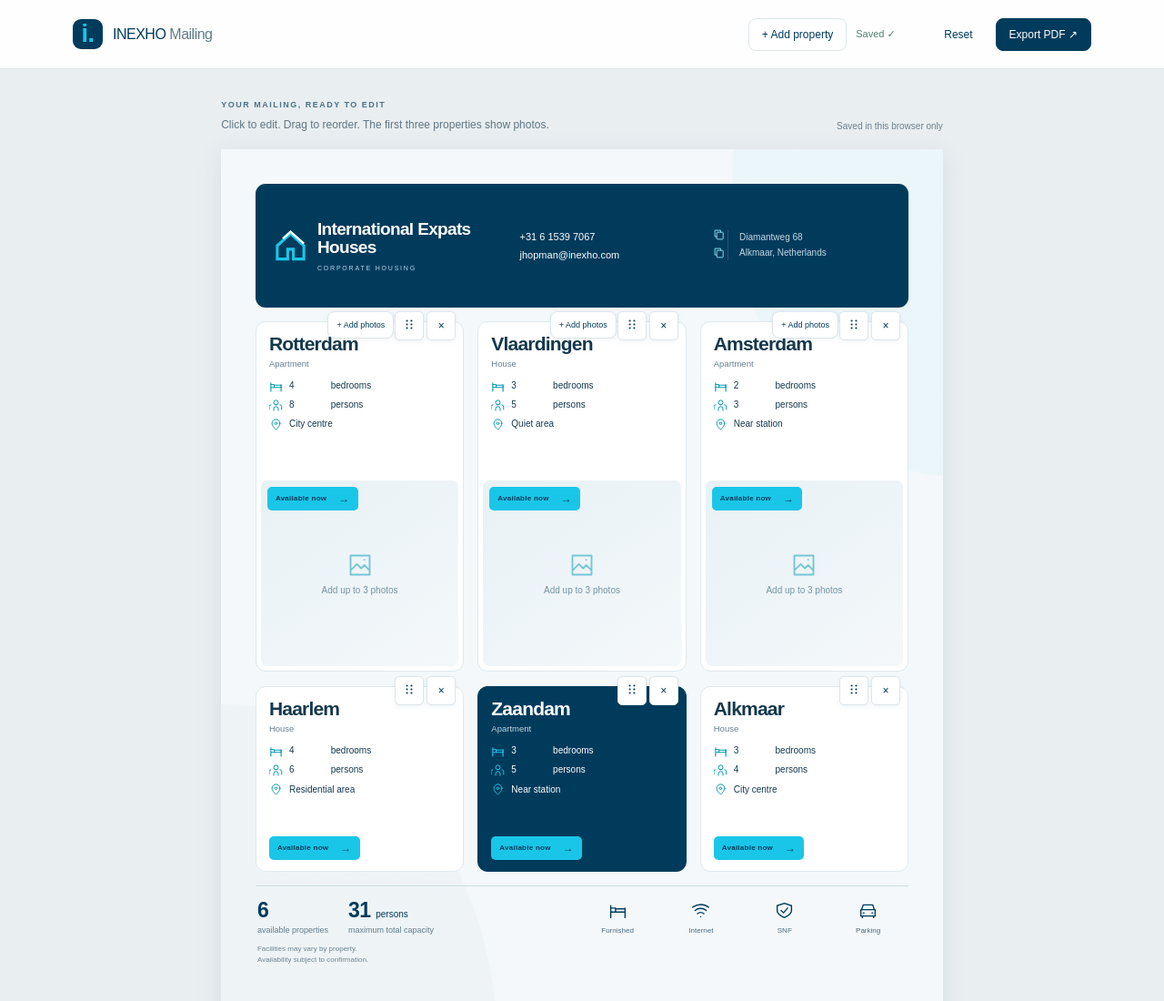
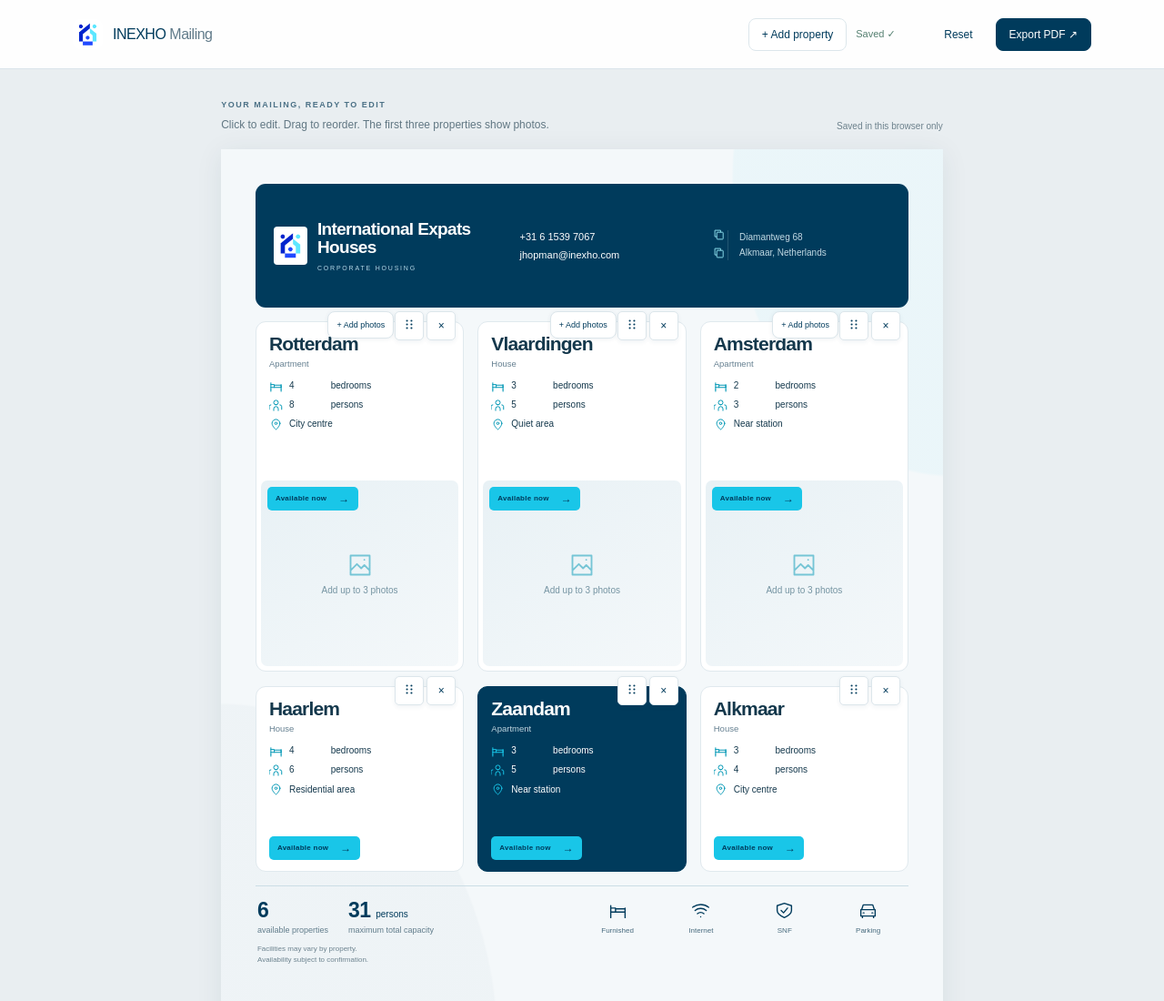
Before and after one commit to WinslayS/inexho-mailing, a website: page index.html in a window 1280 px wide. Shown: the top 1100 px of the page at 91% size. Drawn offline with Linux system fonts and the light colour scheme.

Commit message:
Add company logos and favicon

```diff
--- a/app.js
+++ b/app.js
@@ -193,7 +193,7 @@ function edit(field, value, extra = "") {
 }
 function companyHeader() {
   const c = state.company;
-  return `<header class="company-header"><div class="brand-lockup"><svg class="logo" viewBox="0 0 48 48" fill="none" aria-hidden="true"><path d="M5 24 24 7l19 17v19H28V29h-8v14H5Z" stroke="currentColor" stroke-width="4"/><path d="m13 14 11-10 19 17" stroke="white" stroke-width="3"/></svg><div><h1 data-company ${edit("name", c.name)}>${escapeHTML(c.name)}</h1><p class="eyebrow">CORPORATE HOUSING</p></div></div><div class="company-contact">${["phone", "email"].map((f) => `<div class="contact-line"><span data-company ${edit(f, c[f])}>${escapeHTML(c[f])}</span><button class="copy editor-only" data-copy="${f}" aria-label="Copy ${f}" title="Copy ${f}"><svg viewBox="0 0 20 20" width="14" height="14" fill="none" stroke="currentColor" stroke-width="1.4" aria-hidden="true"><rect x="6" y="6" width="10" height="11" rx="1"/><path d="M12 6V3H3v10h3"/></svg></button></div>`).join("")}</div><address class="company-address"><div data-company ${edit("street", c.street)}>${escapeHTML(c.street)}</div><div data-company ${edit("locality", c.locality)}>${escapeHTML(c.locality)}</div></address></header>`;
+  return `<header class="company-header"><div class="brand-lockup"><img class="logo" src="assets/logo.png" alt="International Expats Houses"><div><h1 data-company ${edit("name", c.name)}>${escapeHTML(c.name)}</h1><p class="eyebrow">CORPORATE HOUSING</p></div></div><div class="company-contact">${["phone", "email"].map((f) => `<div class="contact-line"><span data-company ${edit(f, c[f])}>${escapeHTML(c[f])}</span><button class="copy editor-only" data-copy="${f}" aria-label="Copy ${f}" title="Copy ${f}"><svg viewBox="0 0 20 20" width="14" height="14" fill="none" stroke="currentColor" stroke-width="1.4" aria-hidden="true"><rect x="6" y="6" width="10" height="11" rx="1"/><path d="M12 6V3H3v10h3"/></svg></button></div>`).join("")}</div><address class="company-address"><div data-company ${edit("street", c.street)}>${escapeHTML(c.street)}</div><div data-company ${edit("locality", c.locality)}>${escapeHTML(c.locality)}</div></address></header>`;
 }
 function footer() {
   return `<footer class="mailing-footer"><div><div class="summary"><div><strong data-total>${state.properties.length}</strong><span>available properties</span></div><div><strong><span data-capacity>${state.properties.reduce((sum, p) => sum + p.persons, 0)}</span> <small>persons</small></strong><span>maximum total capacity</span></div></div><p class="footer-note">Facilities may vary by property.<br>Availability subject to confirmation.</p></div><div class="features">${[
--- a/index.html
+++ b/index.html
@@ -5,6 +5,7 @@
     <meta name="viewport" content="width=device-width, initial-scale=1" />
     <meta name="theme-color" content="#003b5c" />
     <title>INEXHO Mailing</title>
+    <link rel="icon" type="image/png" href="assets/slogo.png" />
     <link rel="stylesheet" href="styles.css" />
     <script src="icons.js" defer></script>
     <script src="app.js" defer></script>
@@ -12,8 +13,11 @@
   <body>
     <header class="toolbar editor-only">
       <a class="app-brand" href="#" aria-label="INEXHO Mailing — back to top"
-        ><span class="app-mark">i.</span
-        ><span>INEXHO <strong>Mailing</strong></span></a
+        ><img
+          class="app-mark"
+          src="assets/logo.png"
+          alt="International Expats Houses"
+        /><span>INEXHO <strong>Mailing</strong></span></a
       >
       <div class="toolbar-actions">
         <button id="add" class="add-button" disabled>+ Add property</button>
--- a/styles.css
+++ b/styles.css
@@ -97,15 +97,13 @@ select:focus-visible,
   color: #617b8a;
 }
 .app-mark {
-  display: grid;
-  place-items: center;
-  background: var(--navy);
-  color: var(--cyan);
+  display: block;
+  object-fit: contain;
+  flex-shrink: 0;
+  background: white;
   width: 33px;
   height: 33px;
   border-radius: 9px;
-  font-size: 27px;
-  font-weight: 700;
 }
 .toolbar-actions {
   display: flex;
@@ -190,7 +188,9 @@ select:focus-visible,
   width: 37px;
   height: 42px;
   flex-shrink: 0;
-  color: var(--cyan);
+  object-fit: contain;
+  background: white;
+  border-radius: 4px;
 }
 .company-header h1 {
   font-size: 19px;
```
Also changed, not shown: assets/logo.png (added), assets/slogo.png (added).
